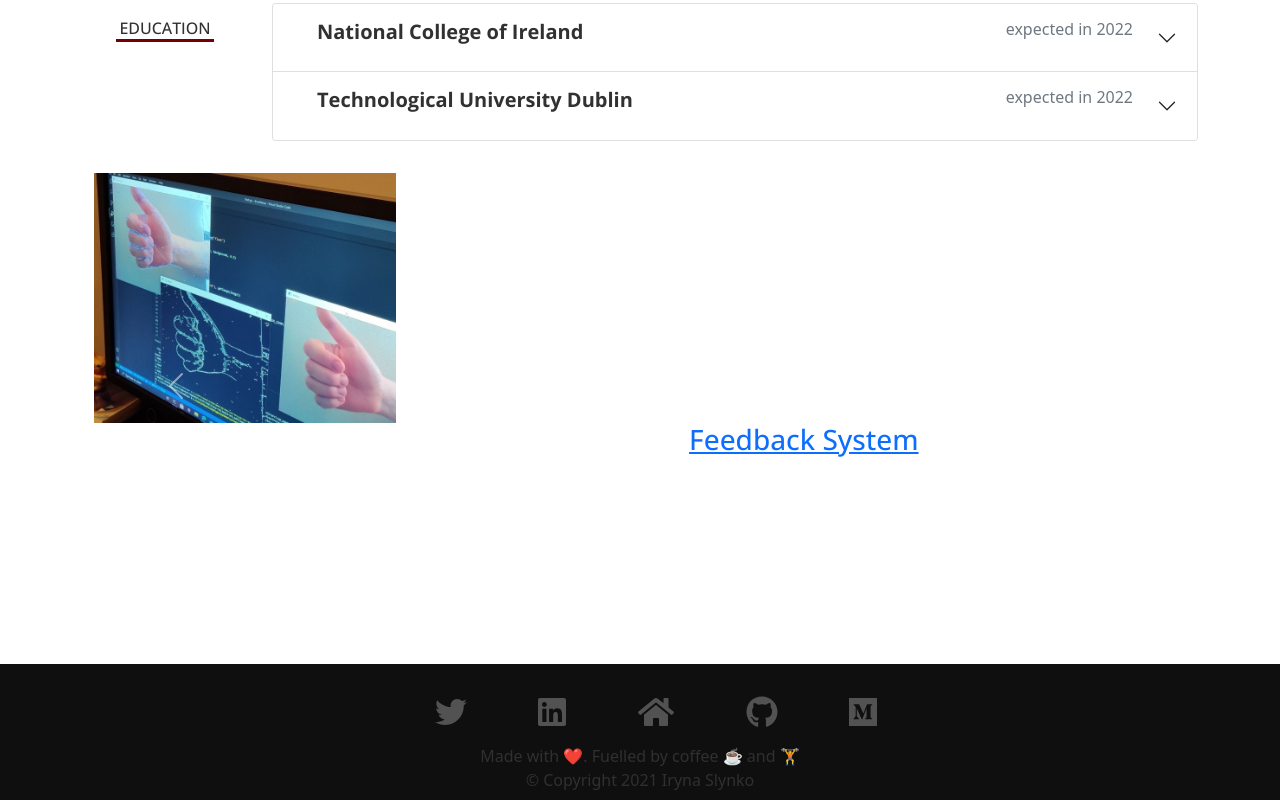
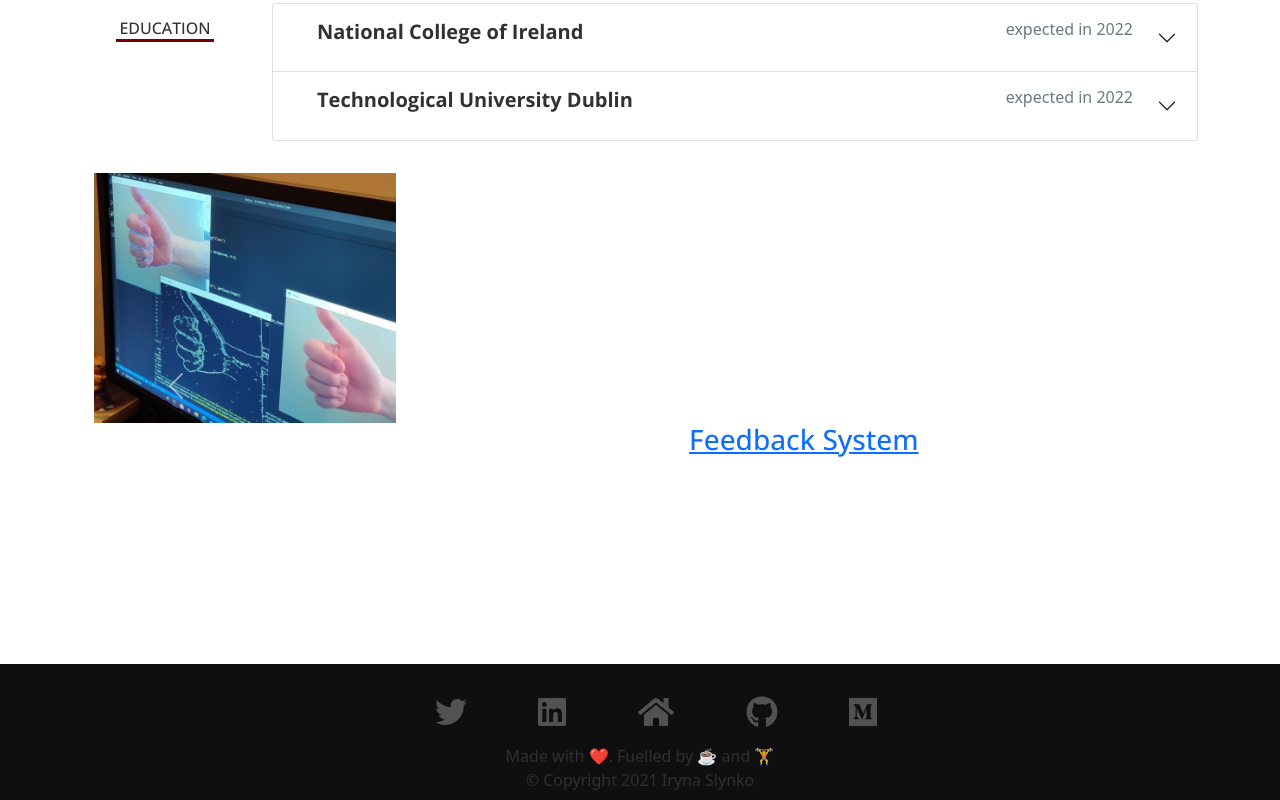
Before and after one commit to Iryna-Slynko/iryna-slynko-personal-website, a React (Create React App) app: page / in a window 1280 px wide. Shown: the part 1601-2401 px from the top of the page. Built offline with nearby package versions, Linux system fonts and the light colour scheme.

Commit message:
Update footer

```diff
--- a/src/components/Footer.tsx
+++ b/src/components/Footer.tsx
@@ -56,7 +56,7 @@ export default function Footer() {
 
       </Row>
 <Row  className="justify-content-md-center">
-      Made with ❤️. Fuelled by coffee ☕ and 🏋️
+      Made with ❤️. Fuelled by ☕ and 🏋️
       </Row>
       <Row  className="justify-content-md-center">
       © Copyright 2021 Iryna Slynko
```
